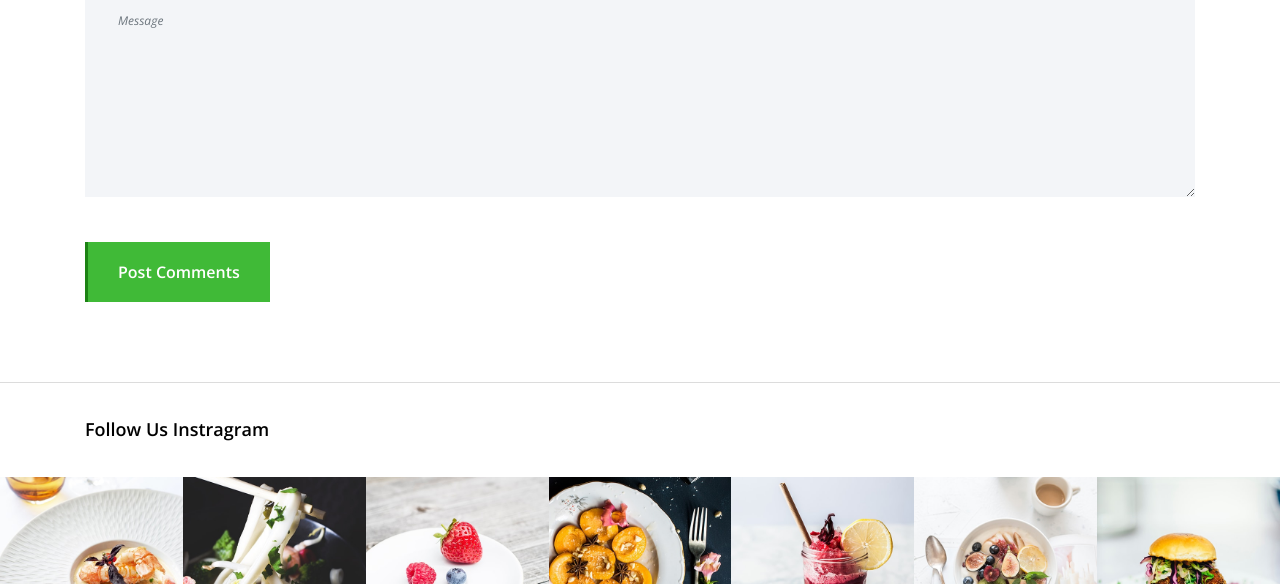
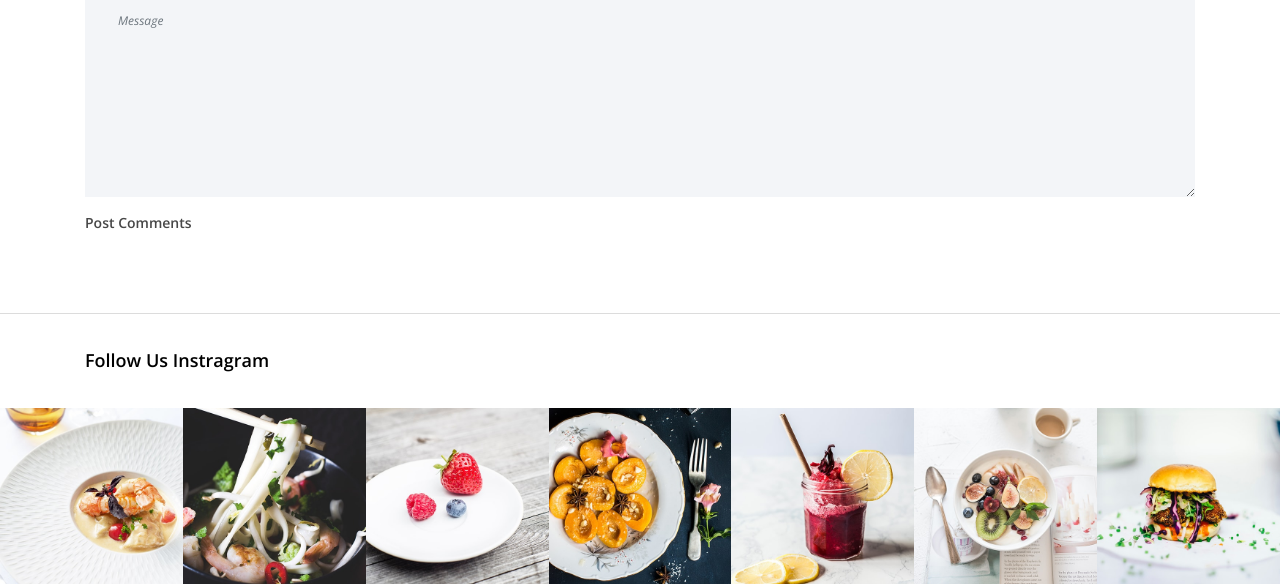
Before and after one commit to AryanOP6/Project, a plain HTML site: page burger.html in a window 1280 px wide. Shown: the part 2765-3349 px from the top of the page. Drawn offline with nearby package versions, Linux system fonts and the light colour scheme; files that its build step writes are made by us from their sources; files whose address does not match are found by name.

Commit message:
Update burger.html

```diff
--- a/burger.html
+++ b/burger.html
@@ -322,8 +322,9 @@
                                         <textarea name="message" class="form-control" id="message" cols="30" rows="10" placeholder="Message"></textarea>
                                     </div>
                                     <div class="col-12">
-                                        <button class="btn delicious-btn mt-30" type="submit">Post Comments</button>
+                                        <a href="comment.html" type="submit">Post Comments</a>
                                     </div>
+
                                 </div>
                             </form>
                         </div>
```
